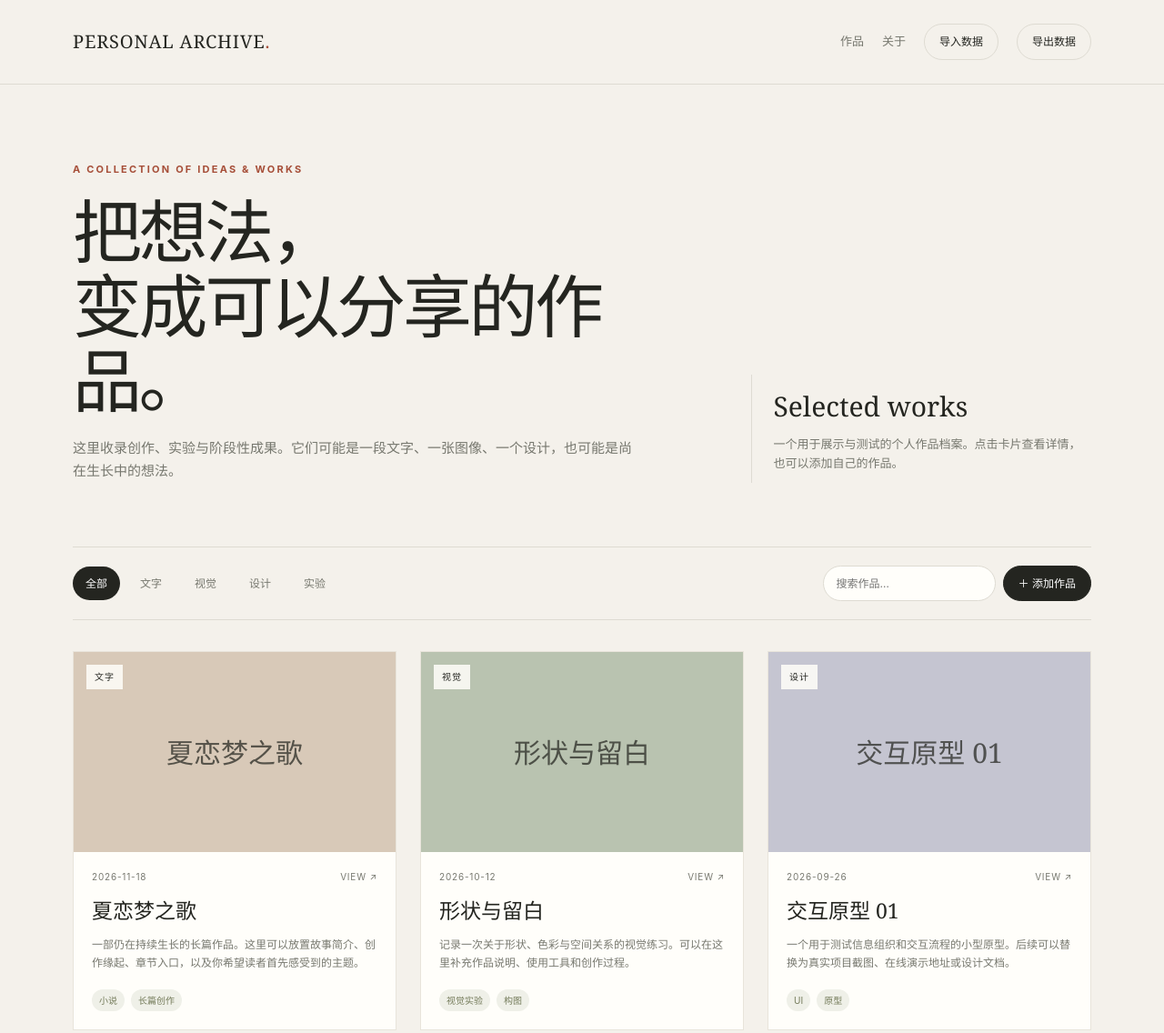
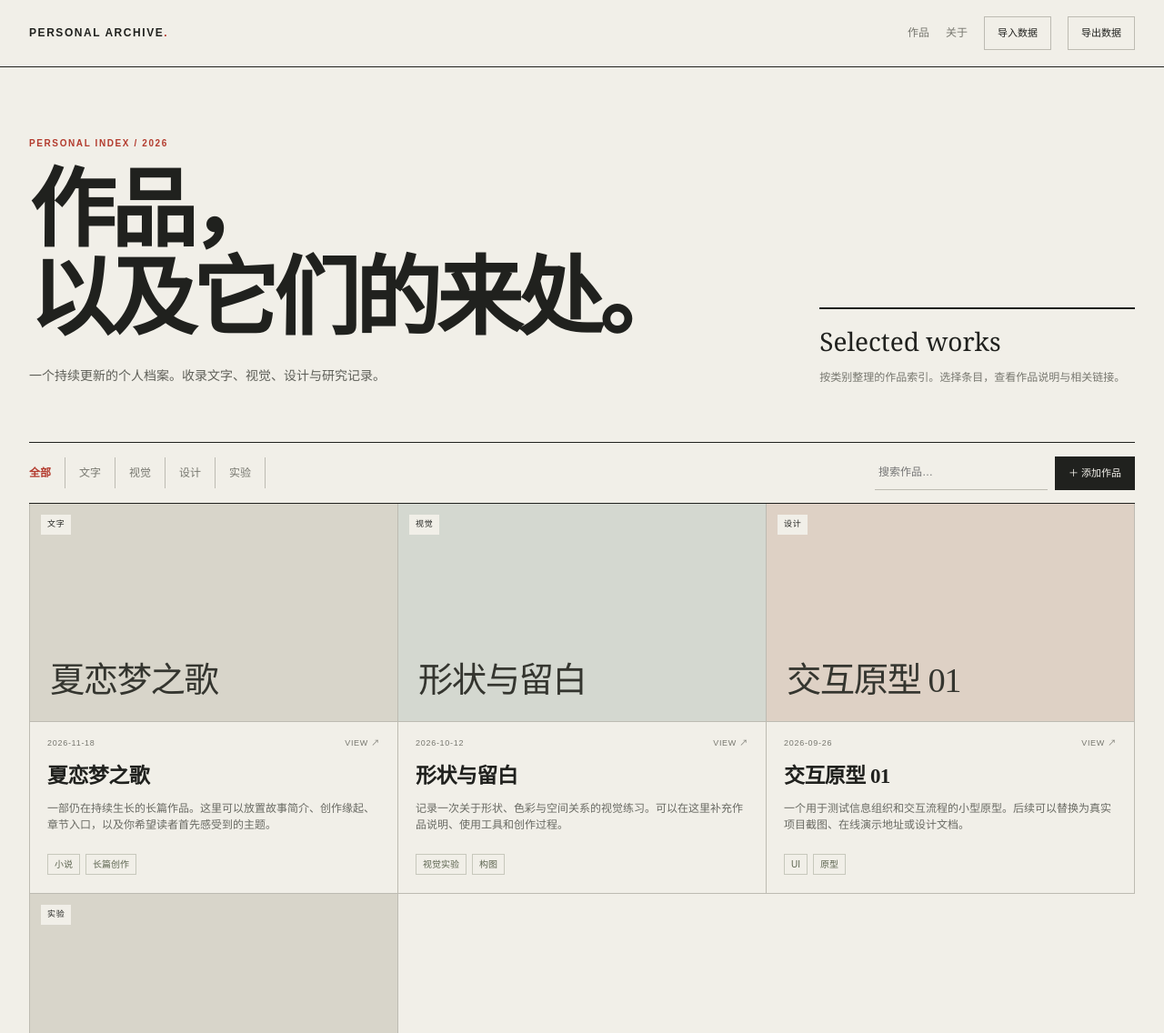
Before and after one commit to 2763005821/Favier.github.io, a plain HTML site: page index.html in a window 1280 px wide. Shown: the top 1136 px of the page at 91% size. Drawn offline with Linux system fonts and the light colour scheme.

Commit message:
Redesign archive homepage with editorial visual style

```diff
--- a/index.html
+++ b/index.html
@@ -13,70 +13,76 @@
 <title>Personal Archive — 作品档案</title>
 <style>
 :root{
-  --bg:#f4f1eb;--paper:#fffefa;--ink:#242520;--muted:#77786f;
-  --line:#dedbd2;--accent:#a64e38;--accent-soft:#f1e3dc;
-  --olive:#747b5a;--shadow:0 18px 50px rgba(43,39,30,.08);
+  --bg:#f1efe8;--paper:#f7f5ef;--ink:#20211e;--muted:#77776f;
+  --line:#bdbbb2;--accent:#b33b2e;--accent-soft:#e9ddd5;
+  --olive:#5d6550;--shadow:none;
 }
 *{box-sizing:border-box}
 html{scroll-behavior:smooth}
-body{margin:0;background:var(--bg);color:var(--ink);font-family:Inter,"Noto Sans SC","PingFang SC","Microsoft YaHei",sans-serif;line-height:1.65}
+body{margin:0;background:var(--bg);color:var(--ink);font-family:Arial,"Noto Sans SC","PingFang SC","Microsoft YaHei",sans-serif;line-height:1.55}
 button,input,textarea,select{font:inherit}
 button{cursor:pointer}
 a{color:inherit}
-.wrap{width:min(1120px,calc(100% - 44px));margin:auto}
-header{padding:26px 0;border-bottom:1px solid var(--line)}
+.wrap{width:min(1240px,calc(100% - 64px));margin:auto}
+header{padding:18px 0;border-bottom:1px solid var(--ink)}
 .nav{display:flex;justify-content:space-between;align-items:center;gap:20px}
-.brand{font-family:Georgia,serif;font-size:20px;letter-spacing:.04em}
-.nav-right{display:flex;gap:20px;align-items:center;color:var(--muted);font-size:13px}
+.brand{font-size:12px;font-weight:700;letter-spacing:.13em}
+.nav-right{display:flex;gap:18px;align-items:center;color:var(--muted);font-size:12px}
 .nav-right a{text-decoration:none}
-.hero{padding:84px 0 70px;display:grid;grid-template-columns:1.3fr .7fr;gap:50px;align-items:end}
-.eyebrow{font-size:11px;letter-spacing:.2em;text-transform:uppercase;color:var(--accent);font-weight:700}
-h1{font-family:Georgia,"Noto Serif SC",serif;font-size:clamp(42px,6vw,76px);line-height:1.08;letter-spacing:-.045em;font-weight:500;margin:18px 0 22px}
-.hero p{max-width:620px;color:var(--muted);font-size:15px;margin:0}
-.hero-note{border-left:1px solid var(--line);padding:10px 0 10px 24px;color:var(--muted);font-size:13px}
-.hero-note strong{display:block;color:var(--ink);font-family:Georgia,serif;font-size:30px;font-weight:400;margin-bottom:6px}
-.toolbar{display:flex;justify-content:space-between;align-items:center;gap:18px;padding:20px 0;border-top:1px solid var(--line);border-bottom:1px solid var(--line)}
-.filters{display:flex;gap:8px;flex-wrap:wrap}
-.filter{border:1px solid transparent;background:transparent;color:var(--muted);padding:8px 13px;border-radius:99px;font-size:12px}
-.filter.active{background:var(--ink);color:white}
+.nav-right a:hover{color:var(--accent)}
+.hero{padding:76px 0 62px;display:grid;grid-template-columns:minmax(0,1.4fr) minmax(220px,.6fr);gap:60px;align-items:end}
+.eyebrow{font-size:10px;letter-spacing:.16em;text-transform:uppercase;color:var(--accent);font-weight:700}
+h1{font-family:"Noto Serif SC","Songti SC",SimSun,serif;font-size:clamp(46px,7.4vw,98px);line-height:1.03;letter-spacing:-.055em;font-weight:600;margin:18px 0 24px}
+.hero p{max-width:540px;color:#5e5f58;font-size:14px;margin:0}
+.hero-note{border-top:2px solid var(--ink);padding:14px 0 0;color:var(--muted);font-size:12px}
+.hero-note strong{display:block;color:var(--ink);font-family:Georgia,serif;font-size:28px;font-weight:400;margin-bottom:8px}
+.toolbar{display:flex;justify-content:space-between;align-items:center;gap:18px;padding:14px 0;border-top:1px solid var(--ink);border-bottom:1px solid var(--ink)}
+.filters{display:flex;gap:0;flex-wrap:wrap}
+.filter{border:0;border-right:1px solid var(--line);background:transparent;color:var(--muted);padding:8px 15px;font-size:12px}
+.filter:first-child{padding-left:0}
+.filter.active{color:var(--accent);font-weight:700;background:transparent}
 .tools{display:flex;gap:8px;align-items:center}
-.search{width:190px;border:1px solid var(--line);background:var(--paper);border-radius:99px;padding:9px 14px;font-size:12px;outline:none}
-.btn{border:1px solid var(--ink);background:var(--ink);color:white;border-radius:99px;padding:9px 16px;font-size:12px;transition:.2s}
+.search{width:190px;border:0;border-bottom:1px solid var(--line);background:transparent;padding:9px 4px;font-size:12px;outline:none}
+.search:focus{border-color:var(--accent)}
+.btn{border:1px solid var(--ink);background:var(--ink);color:var(--paper);border-radius:0;padding:9px 14px;font-size:11px;transition:background .15s,color .15s}
 .btn:hover{background:var(--accent);border-color:var(--accent)}
 .btn.ghost{background:transparent;color:var(--ink);border-color:var(--line)}
-.grid{display:grid;grid-template-columns:repeat(3,1fr);gap:26px;margin:34px 0 80px}
-.work{background:var(--paper);border:1px solid #e8e4db;overflow:hidden;cursor:pointer;transition:transform .25s,box-shadow .25s}
-.work:hover{transform:translateY(-5px);box-shadow:var(--shadow)}
-.cover{height:220px;position:relative;overflow:hidden;background:#d9d5c9}
-.cover img{width:100%;height:100%;object-fit:cover;display:block;transition:transform .5s}
-.work:hover .cover img{transform:scale(1.04)}
-.cover-placeholder{height:100%;display:flex;align-items:center;justify-content:center;text-align:center;padding:20px;font-family:Georgia,"Noto Serif SC",serif;font-size:30px;line-height:1.25;color:rgba(35,36,30,.72)}
-.cover-mark{position:absolute;top:14px;left:14px;background:rgba(255,254,250,.86);padding:5px 9px;font-size:10px;letter-spacing:.1em}
-.work-body{padding:19px 20px 20px}
-.work-meta{display:flex;justify-content:space-between;gap:10px;color:var(--muted);font-size:10px;letter-spacing:.08em;text-transform:uppercase}
-.work h2{font-family:Georgia,"Noto Serif SC",serif;font-weight:500;font-size:23px;margin:10px 0 8px}
-.work p{color:var(--muted);font-size:12px;margin:0;min-height:42px}
-.tags{display:flex;gap:7px;flex-wrap:wrap;margin-top:17px}
-.tag{font-size:10px;color:var(--olive);background:#eff0e8;padding:4px 8px;border-radius:99px}
+.btn.ghost:hover{color:var(--paper);border-color:var(--accent)}
+.grid{display:grid;grid-template-columns:repeat(3,minmax(0,1fr));gap:0;margin:0 0 82px;border-left:1px solid var(--line)}
+.work{background:transparent;border:0;border-right:1px solid var(--line);border-bottom:1px solid var(--line);overflow:hidden;cursor:pointer;transition:background .18s}
+.work:hover{transform:none;box-shadow:none;background:#e9e6dd}
+.cover{height:240px;position:relative;overflow:hidden;background:#d7d4cb;border-bottom:1px solid var(--line)}
+.cover img{width:100%;height:100%;object-fit:cover;display:block;filter:saturate(.78);transition:filter .25s}
+.work:hover .cover img{transform:none;filter:saturate(1)}
+.cover-placeholder{height:100%;display:flex;align-items:flex-end;justify-content:flex-start;text-align:left;padding:22px;font-family:"Noto Serif SC","Songti SC",SimSun,serif;font-size:clamp(25px,3vw,42px);line-height:1.18;letter-spacing:-.04em;color:#34352f;background:#d8d5ca!important}
+.work:nth-child(3n+2) .cover-placeholder{background:#d4d8d0!important}
+.work:nth-child(3n) .cover-placeholder{background:#ded1c5!important}
+.cover-mark{position:absolute;top:12px;left:12px;background:var(--bg);padding:4px 7px;font-size:9px;letter-spacing:.08em}
+.work-body{padding:17px 19px 20px}
+.work-meta{display:flex;justify-content:space-between;gap:10px;color:var(--muted);font-size:9px;letter-spacing:.08em;text-transform:uppercase}
+.work h2{font-family:"Noto Serif SC","Songti SC",SimSun,serif;font-weight:600;font-size:23px;letter-spacing:-.025em;margin:11px 0 8px}
+.work p{color:#696a63;font-size:12px;margin:0;min-height:42px;display:-webkit-box;-webkit-line-clamp:2;-webkit-box-orient:vertical;overflow:hidden}
+.tags{display:flex;gap:6px;flex-wrap:wrap;margin-top:17px}
+.tag{font-size:10px;color:var(--olive);background:transparent;border:1px solid #c7c8bc;padding:3px 7px;border-radius:0}
 .empty{grid-column:1/-1;text-align:center;padding:80px 20px;color:var(--muted);border:1px dashed var(--line)}
-footer{border-top:1px solid var(--line);padding:28px 0 45px;color:var(--muted);font-size:11px;display:flex;justify-content:space-between;gap:20px}
-.modal-backdrop{position:fixed;inset:0;background:rgba(24,25,21,.55);display:none;align-items:center;justify-content:center;padding:22px;z-index:5}
+footer{border-top:1px solid var(--ink);padding:22px 0 36px;color:var(--muted);font-size:10px;display:flex;justify-content:space-between;gap:20px;letter-spacing:.04em}
+.modal-backdrop{position:fixed;inset:0;background:rgba(20,21,18,.68);display:none;align-items:center;justify-content:center;padding:22px;z-index:5}
 .modal-backdrop.show{display:flex}
-.modal{background:var(--paper);width:min(680px,100%);max-height:90vh;overflow:auto;box-shadow:var(--shadow);position:relative}
+.modal{background:var(--paper);width:min(680px,100%);max-height:90vh;overflow:auto;box-shadow:none;border:1px solid var(--ink);position:relative}
 .modal-inner{padding:30px}
-.modal-close{position:absolute;right:14px;top:12px;border:0;background:transparent;font-size:25px;color:var(--muted)}
-.modal h2{font:500 34px/1.2 Georgia,"Noto Serif SC",serif;margin:10px 0}
+.modal-close{position:absolute;right:12px;top:8px;border:0;background:var(--paper);font-size:25px;color:var(--ink);line-height:1}
+.modal h2{font:600 34px/1.2 "Noto Serif SC","Songti SC",SimSun,serif;margin:10px 0}
 .modal p{color:var(--muted);font-size:14px;white-space:pre-wrap}
 .modal-cover{width:100%;max-height:330px;object-fit:cover;display:block;background:#e4dfd3}
 .form{display:grid;grid-template-columns:1fr 1fr;gap:14px;margin-top:20px}
 .field{display:flex;flex-direction:column;gap:6px;font-size:12px;color:var(--muted)}
-.field.full{grid-column:1/-1}
-.field input,.field textarea,.field select{border:1px solid var(--line);background:#fff;padding:10px 11px;color:var(--ink);outline:none;border-radius:2px}
+.field input,.field textarea,.field select{border:1px solid var(--line);background:#fff;padding:10px 11px;color:var(--ink);outline:none;border-radius:0}
 .field textarea{min-height:105px;resize:vertical}
 .form-actions{grid-column:1/-1;display:flex;justify-content:flex-end;gap:8px;margin-top:5px}
 .notice{font-size:11px;color:var(--muted);margin-top:10px}
-@media(max-width:800px){.hero{grid-template-columns:1fr;gap:25px;padding:60px 0}.hero-note{max-width:420px}.grid{grid-template-columns:repeat(2,1fr)}}
-@media(max-width:560px){.wrap{width:min(100% - 28px,1120px)}.nav-right a{display:none}.toolbar{align-items:flex-start;flex-direction:column}.tools{width:100%}.search{flex:1;width:auto}.grid{grid-template-columns:1fr;gap:16px}.cover{height:230px}.hero{padding:48px 0}.form{grid-template-columns:1fr}.field.full,.form-actions{grid-column:auto}footer{flex-direction:column}}
+@media(max-width:800px){.wrap{width:calc(100% - 36px)}.hero{grid-template-columns:1fr;gap:25px;padding:55px 0}.hero-note{max-width:420px}.grid{grid-template-columns:repeat(2,minmax(0,1fr))}.cover{height:210px}}
+@media(max-width:560px){.wrap{width:calc(100% - 28px)}.nav-right a{display:none}.nav-right{gap:8px}.toolbar{align-items:flex-start;flex-direction:column}.tools{width:100%}.search{flex:1;width:auto}.grid{grid-template-columns:1fr;margin-bottom:54px}.cover{height:230px}.hero{padding:45px 0}.form{grid-template-columns:1fr}.field.full,.form-actions{grid-column:auto}footer{flex-direction:column}}
+
 </style>
 </head>
 <body>
@@ -87,11 +93,11 @@ footer{border-top:1px solid var(--line);padding:28px 0 45px;color:var(--muted);f
 <main class="wrap">
   <section class="hero" id="about">
     <div>
-      <div class="eyebrow">A collection of ideas & works</div>
-      <h1>把想法，<br>变成可以分享的作品。</h1>
-      <p>这里收录创作、实验与阶段性成果。它们可能是一段文字、一张图像、一个设计，也可能是尚在生长中的想法。</p>
+      <div class="eyebrow">PERSONAL INDEX / 2026</div>
+      <h1>作品，<br>以及它们的来处。</h1>
+      <p>一个持续更新的个人档案。收录文字、视觉、设计与研究记录。</p>
     </div>
-    <div class="hero-note"><strong>Selected works</strong>一个用于展示与测试的个人作品档案。点击卡片查看详情，也可以添加自己的作品。</div>
+    <div class="hero-note"><strong>Selected works</strong>按类别整理的作品索引。选择条目，查看作品说明与相关链接。</div>
   </section>
   <section id="works">
     <div class="toolbar">
@@ -107,7 +113,7 @@ footer{border-top:1px solid var(--line);padding:28px 0 45px;color:var(--muted);f
     <div class="grid" id="workGrid"></div>
   </section>
 </main>
-<footer class="wrap"><span>© <span id="year"></span> PERSONAL ARCHIVE</span><span>Designed as a small space for unfinished and finished things.</span></footer>
+<footer class="wrap"><span>© <span id="year"></span> PERSONAL ARCHIVE</span><span>A working archive · Selected records</span></footer>
 
 <div class="modal-backdrop" id="detailBackdrop">
   <article class="modal"><button class="modal-close" data-close="detailBackdrop" aria-label="关闭">×</button><img class="modal-cover" id="detailImage" alt=""><div class="modal-inner"><div class="eyebrow" id="detailCategory"></div><h2 id="detailTitle"></h2><div class="work-meta"><span id="detailDate"></span><span id="detailTags"></span></div><p id="detailDescription"></p><div style="display:flex;gap:8px;flex-wrap:wrap;margin-top:22px"><a class="btn" id="detailLink" href="#" target="_blank" rel="noopener" style="display:none;text-decoration:none">打开作品 ↗</a><button class="btn ghost" id="deleteBtn">删除此作品</button></div></div></article>
```
